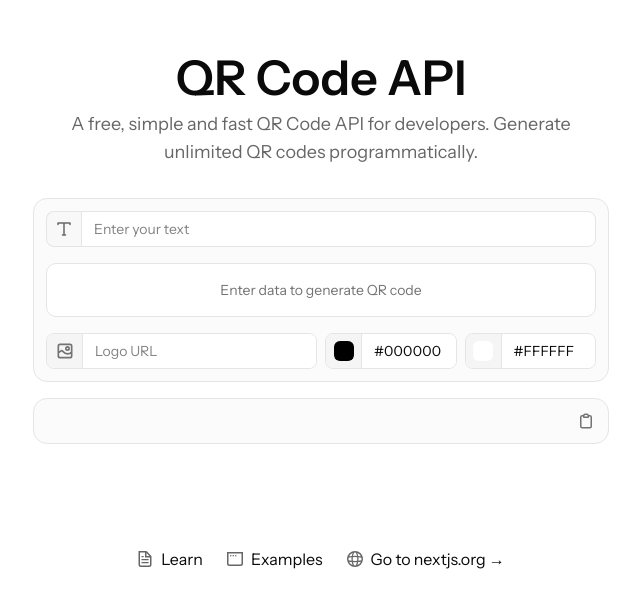
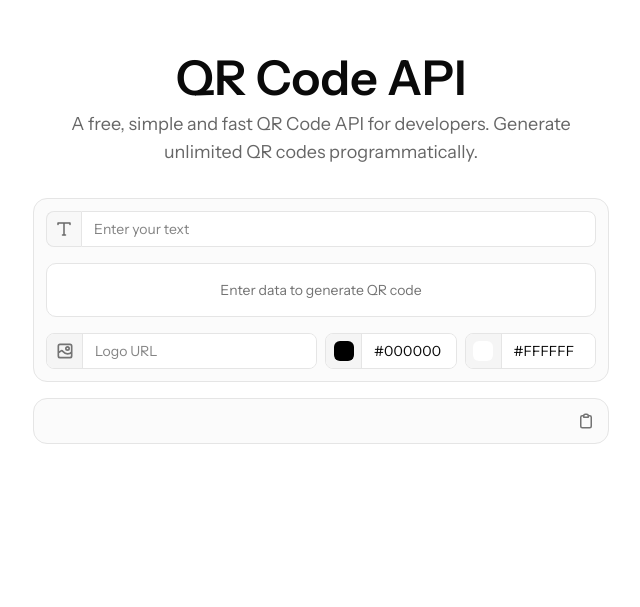
Before and after one commit to chroxify/tinyqrc, a Next.js app in the folder apps/web/: page / in a window 1280 px wide. Shown: the part 151-758 px from the top of the page, without its empty margins (319-959 px from the left). Built offline with nearby package versions, Linux system fonts and the light colour scheme.

Commit message:
fix: add better form validation & focus states

```diff
--- a/apps/web/app/page.tsx
+++ b/apps/web/app/page.tsx
@@ -1,6 +1,7 @@
 import Image from "next/image";
 import { QRCodeUrl } from "@/components/QRCodeUrl";
 import { QRCodeCard } from "@/components/QRCodeCard";
+import Link from "next/link";
 
 export default function Home() {
   return (
@@ -20,53 +21,7 @@ export default function Home() {
           <QRCodeUrl />
         </div>
       </main>
-      <footer className="row-start-3 flex gap-6 flex-wrap items-center justify-center">
-        <a
-          className="flex items-center gap-2 hover:underline hover:underline-offset-4"
-          href="https://nextjs.org/learn?utm_source=create-next-app&utm_medium=appdir-template-tw&utm_campaign=create-next-app"
-          target="_blank"
-          rel="noopener noreferrer"
-        >
-          <Image
-            aria-hidden
-            src="/file.svg"
-            alt="File icon"
-            width={16}
-            height={16}
-          />
-          Learn
-        </a>
-        <a
-          className="flex items-center gap-2 hover:underline hover:underline-offset-4"
-          href="https://vercel.com/templates?framework=next.js&utm_source=create-next-app&utm_medium=appdir-template-tw&utm_campaign=create-next-app"
-          target="_blank"
-          rel="noopener noreferrer"
-        >
-          <Image
-            aria-hidden
-            src="/window.svg"
-            alt="Window icon"
-            width={16}
-            height={16}
-          />
-          Examples
-        </a>
-        <a
-          className="flex items-center gap-2 hover:underline hover:underline-offset-4"
-          href="https://nextjs.org?utm_source=create-next-app&utm_medium=appdir-template-tw&utm_campaign=create-next-app"
-          target="_blank"
-          rel="noopener noreferrer"
-        >
-          <Image
-            aria-hidden
-            src="/globe.svg"
-            alt="Globe icon"
-            width={16}
-            height={16}
-          />
-          Go to nextjs.org →
-        </a>
-      </footer>
+      <footer className="row-start-3 flex gap-6 flex-wrap items-center justify-center" />
     </div>
   );
 }
--- a/apps/web/components/ColorInput.tsx
+++ b/apps/web/components/ColorInput.tsx
@@ -17,7 +17,7 @@ export function ColorInput({ type }: ColorInputProps) {
     <div
       className={cn(
         "flex w-full rounded-md transition-all duration-200 border bg-background overflow-hidden",
-        "focus-within:ring-2 focus-within:ring-primary focus-within:outline-none"
+        "focus-within:ring-[1.5px] focus-within:ring-primary focus-within:outline-none"
       )}
     >
       <div className="flex items-center justify-center min-w-9 text-sm bg-secondary border-r text-secondary-foreground">
--- a/apps/web/components/DataInput.tsx
+++ b/apps/web/components/DataInput.tsx
@@ -1,6 +1,6 @@
 "use client";
 
-import { useRef, useEffect } from "react";
+import { useRef, useEffect, useState } from "react";
 import { cn } from "@/lib/utils";
 import { Input } from "./ui/input";
 import {
@@ -20,6 +20,11 @@ export function DataInput() {
   const isSeparated = config.inputs.length > 1;
   const containerRef = useRef<HTMLDivElement>(null);
 
+  // Add validation state tracking
+  const [validationState, setValidationState] = useState<
+    Record<string, boolean>
+  >({});
+
   const gridCols =
     {
       1: "grid-cols-1",
@@ -28,11 +33,22 @@ export function DataInput() {
       4: "grid-cols-4",
     }[config.layout?.columns ?? 1] ?? "grid-cols-1";
 
-  // Handle input changes
-  const handleInputChange = (id: string, value: string) => {
+  // Handle input changes with validation
+  const handleInputChange = (
+    id: string,
+    value: string,
+    validation?: (value: string) => boolean
+  ) => {
     const values = { ...data?.data } as Record<string, string>;
     values[id] = value;
     setData(type, values);
+
+    if (validation) {
+      setValidationState((prev) => ({
+        ...prev,
+        [id]: validation(value),
+      }));
+    }
   };
 
   // Animate height changes
@@ -54,21 +70,33 @@ export function DataInput() {
     <div
       ref={containerRef}
       className="flex flex-col gap-4 w-full relative transition-[height] duration-300 ease-in-out"
-      style={{ height: "40px" }} // Initial height of single input
+      style={{ height: "40px" }}
     >
       <div className="absolute w-full">
-        <div className={cn("flex relative")}>
+        <div
+          className={cn(
+            "flex relative rounded-md transition-all duration-200",
+            !isSeparated &&
+              "focus-within:ring-[1.5px] focus-within:ring-primary"
+          )}
+        >
           <DataSelect type={type} onTypeSelect={(t) => setData(t, {})} />
           <Input
             type={config.inputs[0].type}
             id={config.inputs[0].id}
             value={data?.data?.[config.inputs[0].id] || ""}
             onChange={(e) =>
-              handleInputChange(config.inputs[0].id, e.target.value)
+              handleInputChange(
+                config.inputs[0].id,
+                e.target.value,
+                config.inputs[0].validation
+              )
             }
             className={cn(
-              "rounded-l-none focus-visible:ring-0 focus-visible:ring-offset-0 px-3 py-0",
-              isSeparated && "rounded-l-md ml-3"
+              "rounded-l-none focus-visible:ring-0 px-3 py-0",
+              isSeparated && "rounded-l-md ml-3 focus-visible:ring-[1.5px]",
+              validationState[config.inputs[0].id] === false &&
+                "text-destructive"
             )}
             placeholder={config.inputs[0].placeholder}
           />
@@ -88,12 +116,15 @@ export function DataInput() {
                 type={input.type}
                 id={input.id}
                 value={data?.data?.[input.id] || ""}
-                onChange={(e) => handleInputChange(input.id, e.target.value)}
+                onChange={(e) =>
+                  handleInputChange(input.id, e.target.value, input.validation)
+                }
                 placeholder={input.placeholder}
                 className={cn(
                   input.className,
                   "animate-in fade-in duration-300 ease-in-out",
-                  `delay-[${index * 75}ms]`
+                  `delay-[${index * 75}ms]`,
+                  validationState[input.id] === false && "text-destructive"
                 )}
               />
             ))}
--- a/apps/web/components/LogoInput.tsx
+++ b/apps/web/components/LogoInput.tsx
@@ -23,7 +23,7 @@ export function LogoInput() {
   }, [logo]);
 
   return (
-    <div className="flex w-full rounded-md transition-all duration-200 border bg-background overflow-hidden focus-within:ring-2 focus-within:ring-primary">
+    <div className="flex w-full rounded-md transition-all duration-200 border bg-background overflow-hidden focus-within:ring-[1.5px] focus-within:ring-primary">
       <div className="flex items-center justify-center min-w-9 text-sm bg-secondary border-r text-secondary-foreground">
         {isValidImage === true && logo ? (
           <img
--- a/apps/web/components/ui/input.tsx
+++ b/apps/web/components/ui/input.tsx
@@ -8,7 +8,7 @@ function Input({ className, type, ...props }: React.ComponentProps<"input">) {
       type={type}
       data-slot="input"
       className={cn(
-        "w-full text-sm rounded-md transition-all duration-200 border bg-background px-4 py-2 outline-none focus:ring-2 focus:ring-primary h-9",
+        "w-full text-sm rounded-md transition-all duration-200 border bg-background px-4 py-2 outline-none focus:ring-[1.5px] focus:ring-primary h-9",
         className
       )}
       {...props}
--- a/apps/web/lib/qr/schema.ts
+++ b/apps/web/lib/qr/schema.ts
@@ -10,6 +10,7 @@ export const inputFieldSchema = z.object({
   type: z.enum(["text", "number", "email", "tel", "url"]).default("text"),
   label: z.string().optional(),
   className: z.string().optional(),
+  validation: z.function().args(z.string()).returns(z.boolean()).optional(),
 });
 
 // Data type schema
@@ -34,7 +35,10 @@ export const qrDataSchemas = {
     subject: z.string(),
     body: z.string(),
   }),
-  phone: z.object({ phone: z.string() }),
+  phone: z.object({
+    phone: z.string(),
+    message: z.string().optional(),
+  }),
   wifi: z.object({
     ssid: z.string(),
     password: z.string(),
@@ -68,6 +72,15 @@ export const DataInputs: QRDataTypesConfig = {
         id: "url",
         placeholder: "Enter URL",
         type: "url",
+        validation: (value) => {
+          // Allows URLs with or without protocol
+          // Must have valid domain structure (e.g. example.com, sub.example.co.uk)
+          // Can have paths, query params, fragments
+          // Protocol if present must be http:// or https://
+          return /^(?:(?:https?:\/\/)?(?:[\w-]+\.)+[a-z]{2,}(?:\/[^\s]*)?)?$/i.test(
+            value
+          );
+        },
       },
     ],
   },
@@ -79,6 +92,7 @@ export const DataInputs: QRDataTypesConfig = {
         id: "to",
         placeholder: "To Email",
         type: "email",
+        validation: (value) => /^[^\s@]+@[^\s@]+\.[^\s@]+$/.test(value),
       },
       {
         id: "subject",
@@ -100,8 +114,18 @@ export const DataInputs: QRDataTypesConfig = {
         id: "phone",
         placeholder: "Enter phone number",
         type: "tel",
+        validation: (value) => /^\+?[\d\s-()]{10,}$/.test(value),
+      },
+      {
+        id: "message",
+        placeholder: "Message (optional)",
+        type: "text",
       },
     ],
+    layout: {
+      grid: true,
+      columns: 1,
+    },
   },
   wifi: {
     icon: Icons.WiFi,
--- a/apps/web/lib/qr/types.ts
+++ b/apps/web/lib/qr/types.ts
@@ -39,6 +39,7 @@ export type QRDataInput = {
   placeholder: string;
   label?: string;
   className?: string;
+  validation?: (value: string) => boolean;
 };
 export type QRDataConfig = {
   icon: FC<IconProps>;
```
